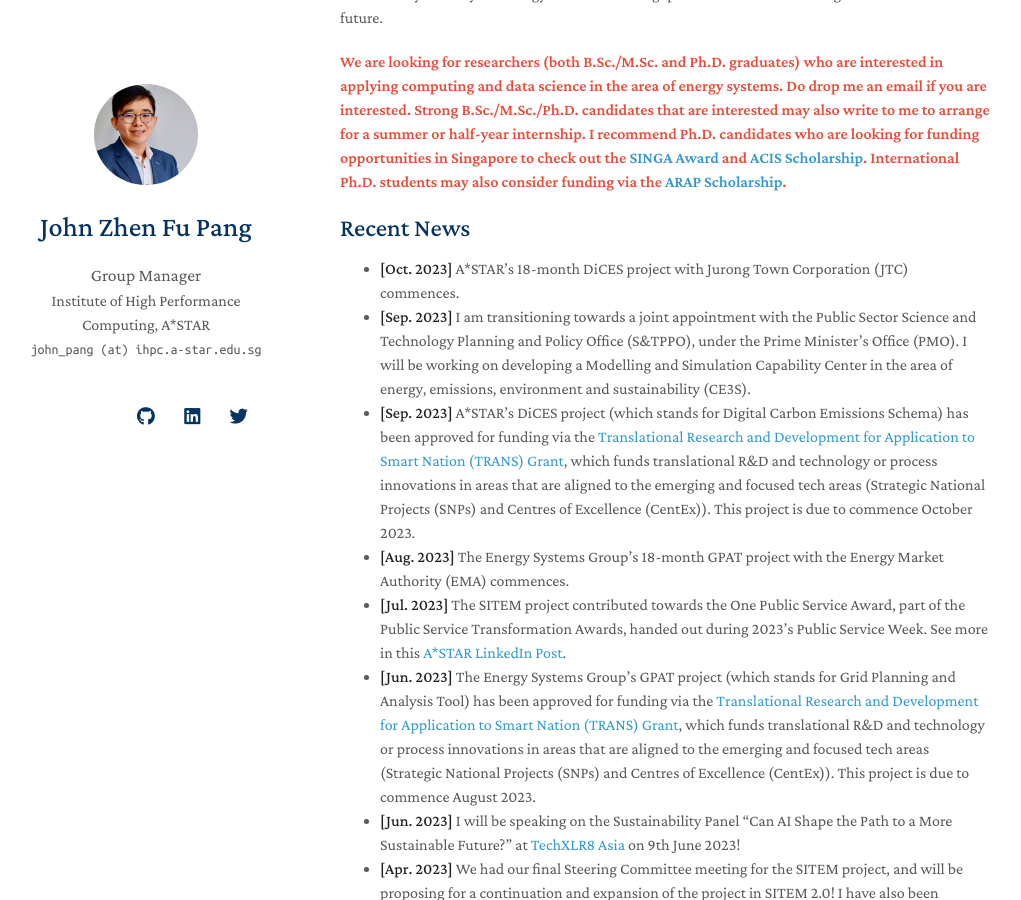
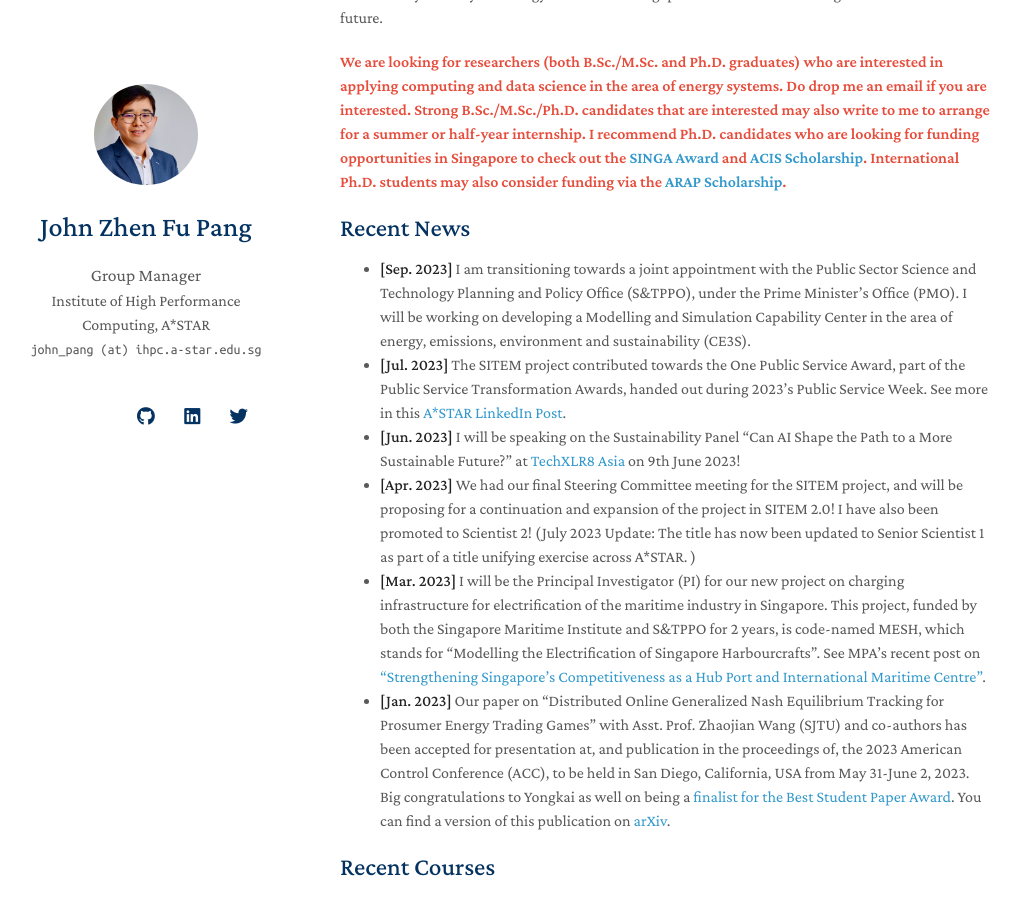
Before and after one commit to j-pang/j-pang.github.io, a Jekyll site: the page built from index.md, in a window 1280 px wide and 900 px high, scrolled down 1129 px. Shown: the whole window, without its empty margins (130-1151 px from the left). Built offline with Jekyll 4.4.1, drawn with Linux system fonts in a browser that asks for light colours; nearby versions of some CDN libraries; a style sheet for code colours, icons or effects is not loaded; our own code applies the rules of GitHub Pages for plain Markdown files.

Commit message:
Update index.md

```diff
--- a/index.md
+++ b/index.md
@@ -24,12 +24,8 @@ The Energy Systems Group at IHPC (housed under the Systems Science Department) a
 
 ## Recent News
 
-- **[Oct. 2023]** A*STAR's 18-month DiCES project with Jurong Town Corporation (JTC) commences.
 - **[Sep. 2023]** I am transitioning towards a joint appointment with the Public Sector Science and Technology Planning and Policy Office (S&TPPO), under the Prime Minister's Office (PMO). I will be working on developing a Modelling and Simulation Capability Center in the area of energy, emissions, environment and sustainability (CE3S).
-- **[Sep. 2023]** A*STAR's DiCES project (which stands for Digital Carbon Emissions Schema) has been approved for funding via the [Translational Research and Development for Application to Smart Nation (TRANS) Grant](https://www.nrf.gov.sg/rie-ecosystem/ecosystem-wide-fis/snde-fis/), which funds translational R&D and technology or process innovations in areas that are aligned to the emerging and focused tech areas (Strategic National Projects (SNPs) and Centres of Excellence (CentEx)). This project is due to commence October 2023.
-- **[Aug. 2023]** The Energy Systems Group's 18-month GPAT project with the Energy Market Authority (EMA) commences.
 - **[Jul. 2023]** The SITEM project contributed towards the One Public Service Award, part of the Public Service Transformation Awards, handed out during 2023's Public Service Week. See more in this [A*STAR LinkedIn Post](https://www.linkedin.com/posts/astarsg_facesofastar-psw2023-activity-7082282023930757120-NAEO?utm_source=share&utm_medium=member_desktop).
-- **[Jun. 2023]** The Energy Systems Group's GPAT project (which stands for Grid Planning and Analysis Tool) has been approved for funding via the [Translational Research and Development for Application to Smart Nation (TRANS) Grant](https://www.nrf.gov.sg/rie-ecosystem/ecosystem-wide-fis/snde-fis/), which funds translational R&D and technology or process innovations in areas that are aligned to the emerging and focused tech areas (Strategic National Projects (SNPs) and Centres of Excellence (CentEx)). This project is due to commence August 2023.
 - **[Jun. 2023]** I will be speaking on the Sustainability Panel "Can AI Shape the Path to a More Sustainable Future?" at [TechXLR8 Asia](https://asiatechxsg.com/techxlr8asia/) on 9th June 2023!
 - **[Apr. 2023]** We had our final Steering Committee meeting for the SITEM project, and will be proposing for a continuation and expansion of the project in SITEM 2.0! I have also been promoted to Scientist 2! (July 2023 Update: The title has now been updated to Senior Scientist 1 as part of a title unifying exercise across A*STAR. )
 - **[Mar. 2023]** I will be the Principal Investigator (PI) for our new project on charging infrastructure for electrification of the maritime industry in Singapore. This project, funded by both the Singapore Maritime Institute and S&TPPO for 2 years, is code-named MESH, which stands for "Modelling the Electrification of Singapore Harbourcrafts". See MPA's recent post on ["Strengthening Singapore’s Competitiveness as a Hub Port and International Maritime Centre"](https://www.mpa.gov.sg/media-centre/details/strenghtening-singapore-s-competitveness-as-a-hub-port-and-international-maritime-centre).
```
